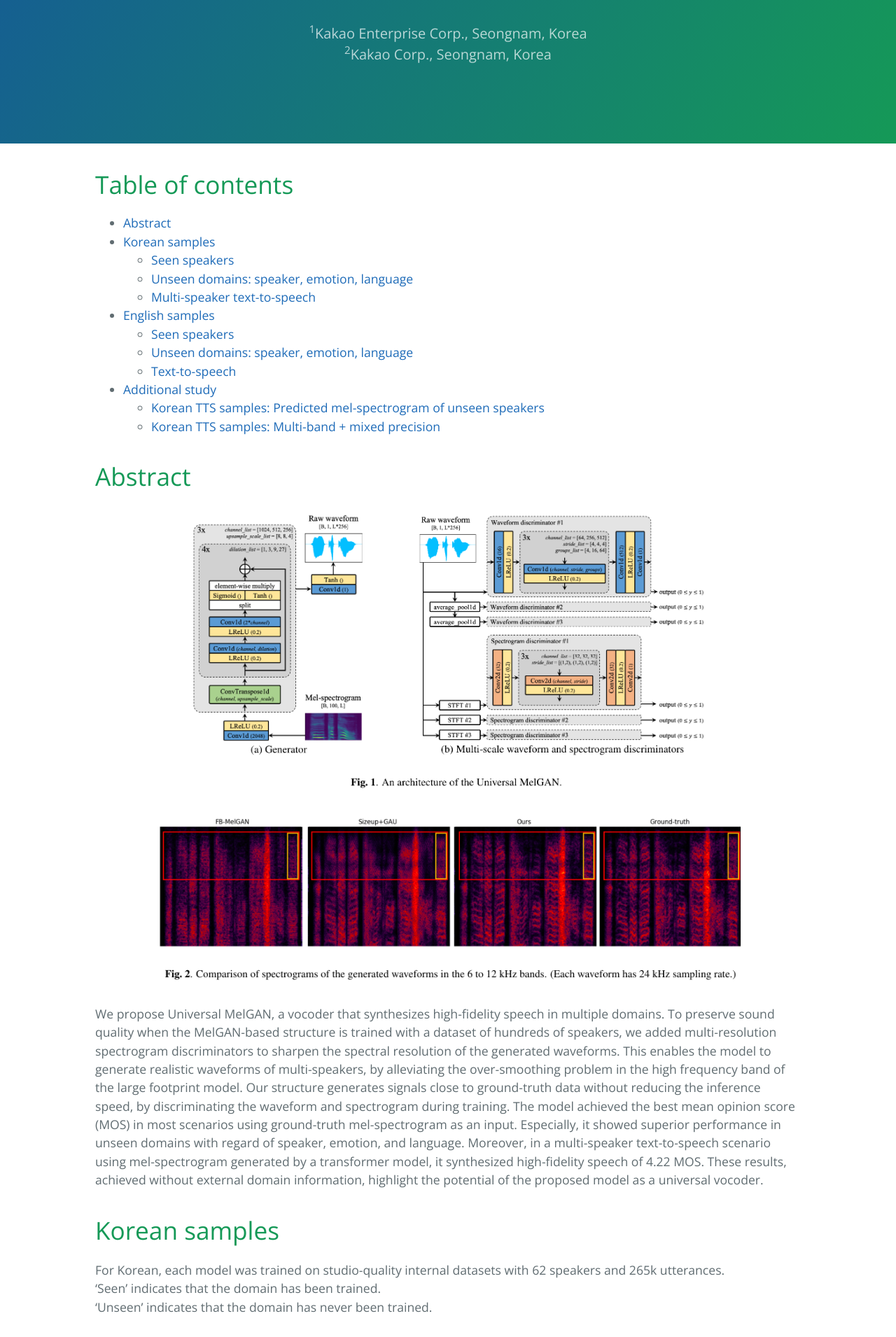
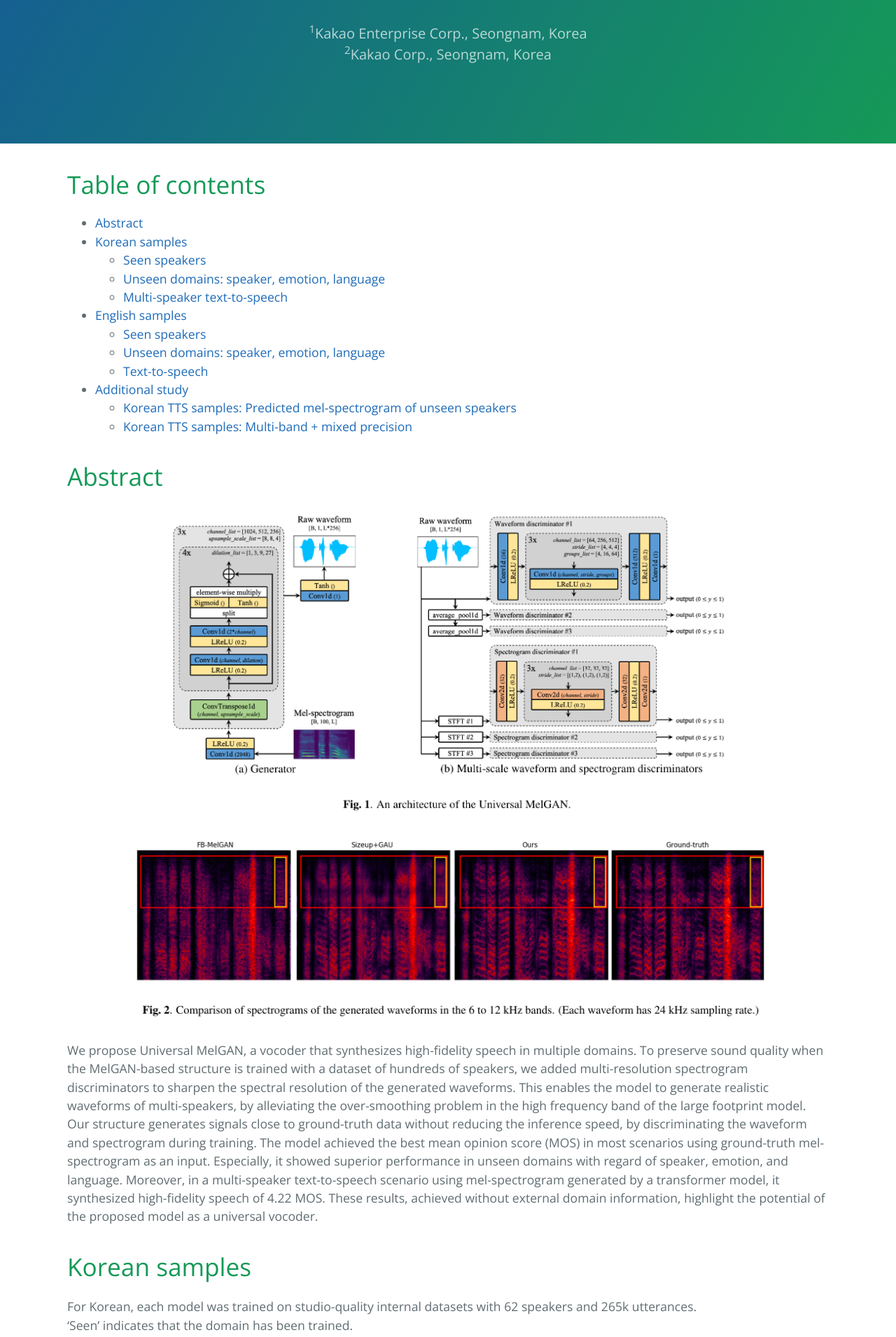
Before and after one commit to kallavinka8045/icassp2021, a Jekyll site: the page built from index.md, in a window 1280 px wide. Shown: the part 360-2270 px from the top of the page at 70% size. Built offline with Jekyll 4.4.1, drawn with Linux system fonts in a browser that asks for light colours; our own code applies the rules of GitHub Pages for plain Markdown files.

Commit message:
Update jekyll-theme-cayman.scss

```diff
--- a/_sass/jekyll-theme-cayman.scss
+++ b/_sass/jekyll-theme-cayman.scss
@@ -167,7 +167,7 @@ a {
   }
 
   @include large {
-    max-width: 75rem;
+    max-width: 80rem;
     padding: 2rem 6rem;
     margin: 0 auto;
     font-size: 1.1rem;
```
